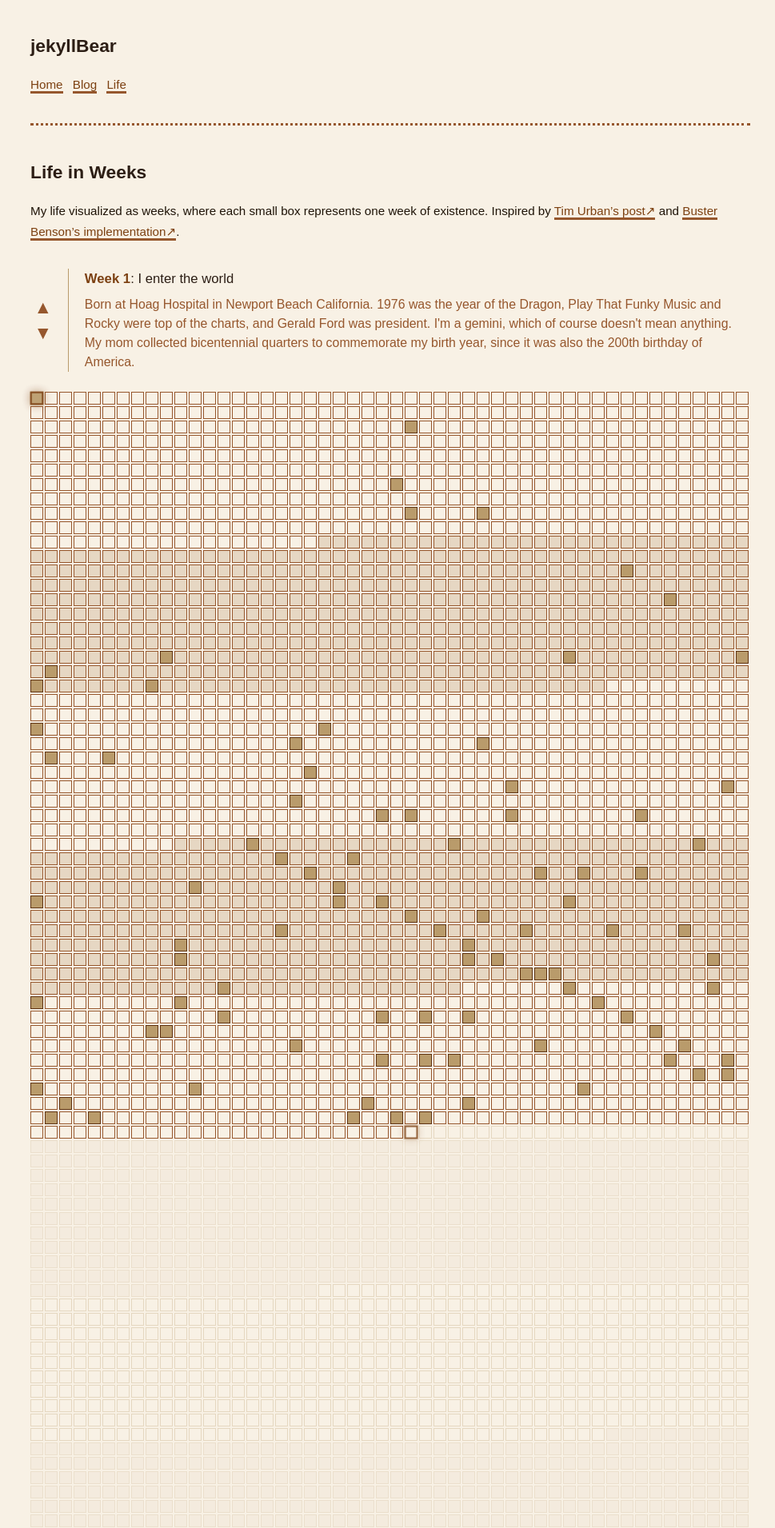
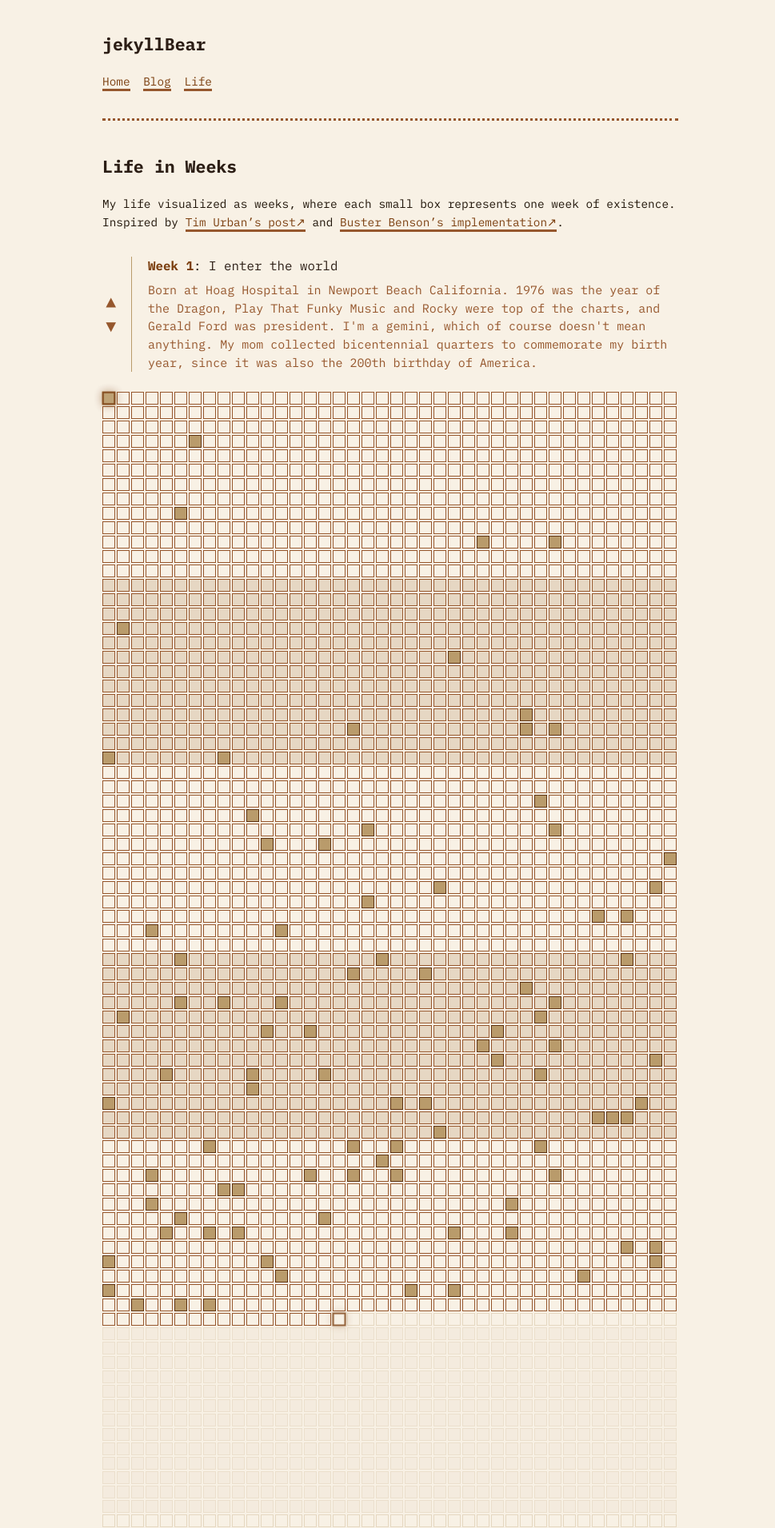
Before and after one commit to knhash/jekyllBear, a Jekyll site: the page built from life.md, in a window 1280 px wide. Shown: the top 1911 px of the page at 80% size, without its empty margins (152-1121 px from the left). Built offline with Jekyll 4.4.1, drawn with Linux system fonts in a browser that asks for light colours.

Commit message:
feat: update typography to IBM Plex Mono and refactor CSS architecture
- Switch from IBM Plex Sans to IBM Plex Mono for consistent monospace design
- Refactor CSS with improved organization and maintainability
- Add comprehensive CSS custom properties system
- Introduce standardized spacing scale and design tokens
- Remove tooltip functionality for cleaner UX
- Update README with design philosophy and customization guide
- Bump version to 0.2.4

```diff
--- a/assets/style.css
+++ b/assets/style.css
@@ -1,145 +1,46 @@
-/* Highlighted week number in carousel quote */
-.carousel-weeknum {
-  color: var(--link-color);
-  font-weight: bold;
-  font-style: normal;
-}
-/* Pulse effect for carousel-selected week */
-.carousel-pulse {
-  animation: carousel-pulse 1.2s cubic-bezier(0.4,0,0.6,1) infinite;
-  border-width: 2px !important;
-  border-color: var(--link-color) !important;
-  box-shadow: 0 0 10px rgba(124, 64, 17, 0.5);
-  z-index: 2;
-}
+/* =============================================================================
+   JEKYLL BEAR THEME - COFFEE AESTHETIC
+   ============================================================================= */
+/* =============================================================================
+   FONTS & IMPORTS
+   ============================================================================= */
 
-@keyframes carousel-pulse {
-  0% {
-    transform: scale(1);
-    opacity: 1;
-  }
-  50% {
-    transform: scale(1.18);
-    opacity: 0.7;
-  }
-  100% {
-    transform: scale(1);
-    opacity: 1;
-  }
-}
-/* Carousel arrow button styles */
-#life-carousel-up, #life-carousel-down {
-  background: none;
-  border: none;
-  cursor: pointer;
-  font-size: 1.5em;
-  line-height: 1;
-  padding: 0.2em;
-  color: var(--main-color);
-  outline: none;
-  user-select: none;
-  -webkit-tap-highlight-color: transparent;
-  transition: color 0.2s;
-}
-#life-carousel-up:focus, #life-carousel-down:focus, #life-carousel-up:active, #life-carousel-down:active {
-  outline: none;
-  box-shadow: none;
-  background: none;
-  color: var(--main-color);
-}
-#life-carousel-up span, #life-carousel-down span {
-  color: inherit;
-}
-/* Tooltip for event squares */
+@import url('https://fonts.googleapis.com/css2?family=IBM+Plex+Mono:ital,wght@0,100;0,200;0,300;0,400;0,500;0,600;0,700;1,100;1,200;1,300;1,400;1,500;1,600;1,700&display=swap');
 
-.week[data-event] {
-  position: relative;
-  cursor: default !important;
-}
-
-.week {
-  cursor: default !important;
-}
-
-/* Desktop: show tooltip on hover */
-@media (hover: hover) {
-  .week[data-event]:hover::after {
-    content: attr(data-event);
-    position: absolute;
-    background: var(--background-color);
-    color: var(--text-color);
-    padding: 0.6rem;
-    border-radius: 0.2rem;
-    border: 1px solid var(--blockquote-color);
-    font-size: 1rem;
-    font-family: var(--font-thin);
-    font-weight: normal;
-    line-height: 1.2;
-    white-space: pre-line;
-    z-index: 100;
-    box-shadow: 0 4px 16px rgba(0,0,0,0.18);
-    top: 130%;
-    left: 50%;
-    transform: translateX(-50%);
-    pointer-events: none;
-    max-width: 30vw;
-    min-width: max-content;
-    width: max-content;
-    text-align: left;
-    display: flex;
-    align-items: center;
-    vertical-align: baseline;
-  }
-}
-
-/* Mobile: show tooltip on active/focus */
-@media (hover: none) {
-  .week[data-event]:active::after,
-  .week[data-event]:focus::after {
-    content: attr(data-event);
-    position: absolute;
-    background: var(--background-color);
-    color: var(--text-color);
-    padding: 0.6rem;
-    border-radius: 0.2rem;
-    border: 1px solid var(--blockquote-color);
-    font-size: 1rem;
-    font-family: var(--font-thin);
-    font-weight: normal;
-    line-height: 1.2;
-    white-space: pre-line;
-    z-index: 100;
-    box-shadow: 0 4px 16px rgba(0,0,0,0.18);
-    top: 130%;
-    left: 50%;
-    transform: translateX(-50%);
-    pointer-events: none;
-    max-width: 50vw;
-    min-width: max-content;
-    width: max-content;
-    text-align: left;
-    display: flex;
-    align-items: center;
-    vertical-align: baseline;
-  }
-
-  .week[data-event] {
-    -webkit-tap-highlight-color: transparent;
-    outline: none;
-  }
-}
-
-
-
-@import url('https://fonts.googleapis.com/css2?family=IBM+Plex+Sans:ital,wght@0,100;0,200;0,300;0,400;0,500;0,600;0,700;1,100;1,200;1,300;1,400;1,500;1,600;1,700&family=IBM+Plex+Mono:ital,wght@0,100;0,200;0,300;0,400;0,500;0,600;0,700;1,100;1,200;1,300;1,400;1,500;1,600;1,700&display=swap');
+/* =============================================================================
+   CSS CUSTOM PROPERTIES (VARIABLES)
+   ============================================================================= */
 
 :root {
-    --width: 900px;
-    --font-main: 'IBM Plex Sans', sans-serif;
-    --font-thin: 'IBM Plex Sans Thin', sans-serif;
-    --font-secondary: 'IBM Plex Sans', sans-serif;
+    /* Layout */
+    --width: 720px;
+
+    /* Typography */
+    --font-main: 'IBM Plex Mono', monospace;
+    --font-secondary: 'IBM Plex Mono', monospace;
     --font-monospace: 'IBM Plex Mono', monospace;
-    --font-scale: .95em;
+    --font-scale: 0.9em;
+
+    /* Spacing */
+    --spacing-xs: 5px;
+    --spacing-sm: 10px;
+    --spacing-md: 20px;
+    --spacing-lg: 40px;
+    --spacing-xl: 60px;
+
+    /* Border radius */
+    --radius-sm: 3px;
+    --radius-md: 5px;
+
+    /* Transitions */
+    --transition-fast: 0.2s;
+    --transition-normal: 0.3s;
+
+    /* Z-index scale */
+    --z-dropdown: 200;
+    --z-modal: 1000;
+
+    /* Coffee Theme Colors - Light Mode */
     --background-color: #F8F1E5; /* Lighter cream */
     --heading-color: #2C1E15; /* Darker roast coffee */
     --text-color: #1F1408; /* Darker espresso */
@@ -149,8 +50,14 @@
     --code-background-color: #E6D7C3; /* Coffee stained paper */
     --code-color: #2C1E15; /* Darker roast coffee */
     --blockquote-color: #B99B6B; /* Darker café latte foam */
+
+    /* Interactive colors derived from theme */
+    --hover-color: white;
+    --border-color: var(--blockquote-color);
+    --shadow-color: rgba(0, 0, 0, 0.18);
 }
 
+/* Dark Mode Color Overrides */
 @media (prefers-color-scheme: dark) {
     :root {
         --background-color: #1A1310; /* Darker espresso */
@@ -165,11 +72,15 @@
     }
 }
 
+/* =============================================================================
+   BASE STYLES
+   ============================================================================= */
+
 body {
     font-family: var(--font-secondary);
     font-size: var(--font-scale);
     margin: auto;
-    padding: 20px;
+    padding: var(--spacing-md);
     max-width: var(--width);
     text-align: left;
     background-color: var(--background-color);
@@ -179,15 +90,22 @@ body {
     color: var(--text-color);
 }
 
-h1,
-h2,
-h3,
-h4,
-h5,
-h6 {
+/* =============================================================================
+   TYPOGRAPHY
+   ============================================================================= */
+
+h1, h2, h3, h4, h5, h6 {
     font-family: var(--font-main);
     color: var(--heading-color);
 }
+
+strong, b {
+    color: var(--heading-color);
+}
+
+/* =============================================================================
+   LINKS
+   ============================================================================= */
 
 a {
     color: var(--link-color);
@@ -195,75 +113,23 @@ a {
     cursor: pointer;
     text-decoration: none;
     border-bottom: 3px solid var(--main-color);
+    transition: all var(--transition-fast) ease;
 }
 
 a:hover {
     background-color: var(--main-color);
-    color: white;
+    color: var(--hover-color);
     text-decoration: none;
 }
 
-header {
-    margin-bottom: 40px;
-    padding-bottom: 20px;
-    border-bottom: 3px dotted var(--main-color);
+a:visited {
+    color: var(--visited-color);
 }
 
-nav a {
-    margin-right: 8px;
-}
-
-strong,
-b {
-    color: var(--heading-color);
-}
-
-button {
-    margin: 0;
-    cursor: pointer;
-}
-
-main {
-    line-height: 1.6;
-}
-
-table {
-    width: 100%;
-}
-
-hr {
-    border: 0;
-    border-top: 1px dashed;
-}
-
-img {
-    max-width: 100%;
-}
-
-code {
+/* External link marker */
+a[href^="http"]:where(:not([href*="knhash.in/"])):not(:has(img))::after {
+    content: "↗";
     font-family: var(--font-monospace);
-    padding: 2px;
-    background-color: var(--code-background-color);
-    color: var(--code-color);
-    border-radius: 3px;
-}
-
-blockquote {
-    border-left: 1px solid var(--blockquote-color);
-    color: var(--code-color);
-    padding-left: 20px;
-    font-style: italic;
-}
-
-footer {
-    margin-top: 40px;
-    border-top: 3px dotted var(--main-color);
-    padding: 25px 0;
-    text-align: center;
-}
-
-footer > span:has(a[href="https://bearblog.dev"]) {
-    display: none;
 }
 
 .title:hover {
@@ -274,8 +140,65 @@ footer > span:has(a[href="https://bearblog.dev"]) {
     font-size: 1.5em;
 }
 
-.inline {
-    width: auto !important;
+/* =============================================================================
+   LAYOUT COMPONENTS
+   ============================================================================= */
+
+header {
+    margin-bottom: var(--spacing-lg);
+    padding-bottom: var(--spacing-md);
+    border-bottom: 3px dotted var(--main-color);
+}
+
+nav a {
+    margin-right: 8px;
+}
+
+main {
+    line-height: 1.6;
+}
+
+footer {
+    margin-top: var(--spacing-lg);
+    border-top: 3px dotted var(--main-color);
+    padding: 25px 0;
+    text-align: center;
+}
+
+footer > span:has(a[href="https://bearblog.dev"]) {
+    display: none;
+}
+
+/* =============================================================================
+   CONTENT ELEMENTS
+   ============================================================================= */
+
+hr {
+    border: 0;
+    border-top: 1px dashed var(--border-color);
+}
+
+img {
+    max-width: 100%;
+}
+
+blockquote {
+    border-left: 1px solid var(--blockquote-color);
+    color: var(--code-color);
+    padding-left: var(--spacing-md);
+    font-style: italic;
+}
+
+/* =============================================================================
+   CODE & SYNTAX HIGHLIGHTING
+   ============================================================================= */
+
+code {
+    font-family: var(--font-monospace);
+    padding: 2px;
+    background-color: var(--code-background-color);
+    color: var(--code-color);
+    border-radius: var(--radius-sm);
 }
 
 .highlight,
@@ -283,13 +206,31 @@ footer > span:has(a[href="https://bearblog.dev"]) {
     padding: 1px 15px;
     background-color: var(--code-background-color);
     color: var(--code-color);
-    border-radius: 3px;
+    border-radius: var(--radius-sm);
     margin-block-start: 1em;
     margin-block-end: 1em;
     overflow-x: auto;
 }
 
-/* blog post list */
+/* =============================================================================
+   TABLES
+   ============================================================================= */
+
+table {
+    width: 100%;
+    border-spacing: 0;
+}
+
+th, td {
+    padding: 6px 13px;
+    border: 1px solid var(--border-color);
+    font-size: 1em;
+}
+
+/* =============================================================================
+   BLOG POST LISTINGS
+   ============================================================================= */
+
 ul.blog-posts {
     list-style-type: none;
     padding: unset;
@@ -297,7 +238,15 @@ ul.blog-posts {
 
 ul.blog-posts li {
     display: flex;
-    margin-bottom: 10px;
+    margin-bottom: var(--spacing-sm);
+}
+
+ul.blog-posts li span {
+    flex: 0 0 130px;
+}
+
+ul.blog-posts li a:visited {
+    color: var(--visited-color);
 }
 
 i time {
@@ -305,83 +254,85 @@ i time {
     opacity: 0.7;
 }
 
-ul.blog-posts li span {
-    flex: 0 0 130px;
+/* =============================================================================
+   UTILITY CLASSES
+   ============================================================================= */
+
+.inline {
+    width: auto !important;
 }
 
-
-ul.blog-posts li a:visited {
-    color: var(--visited-color);
+button {
+    margin: 0;
+    cursor: pointer;
 }
 
-table {
-    border-spacing: 0;
-}
+/* =============================================================================
+   FORM ELEMENTS
+   ============================================================================= */
 
-th,
-td {
-    padding: 6px 13px;
-    font-size: 1em;
-}
-
-/* external link marker */
-a[href^="http"]:where(:not([href*="knhash.in/"])):not(:has(img))::after {
-    content: "↗";
-    font-family: var(--font-monospace);
-}
-
-/* Form elements */
 input, button, textarea, select {
     margin: 0;
     padding: 0;
     box-sizing: border-box;
     font: inherit;
 }
+
 legend {
-  margin: 20px 0;
+    margin: var(--spacing-md) 0;
     font-weight: bold;
 }
+
 label {
     display: block;
     font-weight: bold;
 }
-input,
-textarea {
-  margin: 0 0 10px;
-  padding: 5px 10px;
+
+input, textarea {
+    margin: 0 0 var(--spacing-sm);
+    padding: var(--spacing-xs) var(--spacing-sm);
     color: var(--text-color);
-  background: var(--accent-color);
+    background: var(--code-background-color);
     border: 2px solid var(--link-color);
-  border-radius: 5px;
+    border-radius: var(--radius-md);
 }
+
 input {
     width: 55%;
 }
+
 textarea {
     width: 95%;
 }
-input[type=button], input[type=submit], input[type=reset] {
-  margin: 0 0 20px;
+
+input[type=button],
+input[type=submit],
+input[type=reset] {
+    margin: 0 0 var(--spacing-md);
     padding: 7px;
     font-family: var(--font-secondary);
     font-weight: bold;
     color: var(--background-color);
     background: var(--link-color);
-  border-radius: 5px;
+    border-radius: var(--radius-md);
     cursor: pointer;
 }
+
 ::placeholder {
     color: var(--text-color);
     opacity: 0.7;
 }
 
-/* Life in Weeks Styles */
+/* =============================================================================
+   LIFE IN WEEKS - MAIN COMPONENT
+   ============================================================================= */
+
 .life-in-weeks {
-  margin: 20px 0;
+    margin: var(--spacing-md) 0;
 }
 
 .weeks-grid {
-  margin: 60px 0;
+    margin: var(--spacing-xl) 0;
     display: flex;
     flex-wrap: wrap;
     gap: 2px;
@@ -389,8 +340,7 @@ input[type=button], input[type=submit], input[type=reset] {
     align-items: flex-start;
 }
 
-/* Removed wide-screen overrides for .weeks-grid to always fit its container */
-
+/* Week Square Base Styles */
 .week {
     width: 16px;
     height: 16px;
@@ -400,16 +350,17 @@ input[type=button], input[type=submit], input[type=reset] {
     align-items: center;
     justify-content: center;
     position: relative;
-  cursor: help;
-  font-family: var(--font-thin);
+    cursor: default;
+    font-family: var(--font-secondary);
     font-size: var(--font-scale);
     line-height: 1.5;
-  padding: 2px 2px;
+    padding: 2px;
     white-space: nowrap;
     box-sizing: border-box;
+    transition: all var(--transition-fast) ease;
 }
 
-/* Alternating decade bands */
+/* Week Square State Variations */
 .week.decade-0 {
     background-color: var(--background-color);
 }
@@ -443,6 +394,7 @@ input[type=button], input[type=submit], input[type=reset] {
     color: var(--blockquote-color);
 }
 
+/* Current Week Animation */
 .week.current {
     animation: pulse 2s ease-in-out infinite;
     border-width: 2px;
@@ -469,6 +421,7 @@ input[type=button], input[type=submit], input[type=reset] {
     }
 }
 
+/* Dark Mode Week Adjustments */
 @media (prefers-color-scheme: dark) {
     .week.current {
         box-shadow: 0 0 10px rgba(229, 162, 84, 0.3);
@@ -479,6 +432,11 @@ input[type=button], input[type=submit], input[type=reset] {
     }
 }
 
+/* =============================================================================
+   LIFE IN WEEKS - INTERACTIVE COMPONENTS
+   ============================================================================= */
+
+/* Event Indicator */
 .event-indicator {
     position: absolute;
     top: 50%;
@@ -489,22 +447,23 @@ input[type=button], input[type=submit], input[type=reset] {
     line-height: 1;
 }
 
+/* Events List */
 .events-list {
-  margin: 40px 0;
-  padding: 20px;
+    margin: var(--spacing-lg) 0;
+    padding: var(--spacing-md);
     background-color: var(--code-background-color);
-  border-radius: 5px;
+    border-radius: var(--radius-md);
 }
 
 .events-list h3 {
     margin-top: 0;
     color: var(--heading-color);
     border-bottom: 1px solid var(--main-color);
-  padding-bottom: 10px;
+    padding-bottom: var(--spacing-sm);
 }
 
 .event-item {
-  margin: 10px 0;
+    margin: var(--spacing-sm) 0;
     padding: 8px 0;
     border-bottom: 1px dotted var(--blockquote-color);
     font-size: 0.9em;
@@ -524,19 +483,88 @@ input[type=button], input[type=submit], input[type=reset] {
 
 .event-name {
     color: var(--heading-color);
-  margin-right: 10px;
+    margin-right: var(--spacing-sm);
 }
 
 .event-desc {
     color: var(--text-color);
     font-style: italic;
     display: block;
-  margin-top: 5px;
+    margin-top: var(--spacing-xs);
     margin-left: 65px;
 }
 
-/* Responsive adjustments */
-/* Responsive sizing to fit ~52 squares across screen width */
+/* =============================================================================
+   LIFE IN WEEKS - CAROUSEL COMPONENTS
+   ============================================================================= */
+
+/* Highlighted week number in carousel quote */
+.carousel-weeknum {
+    color: var(--link-color);
+    font-weight: bold;
+    font-style: normal;
+}
+
+/* Pulse effect for carousel-selected week */
+.carousel-pulse {
+    animation: carousel-pulse 1.2s cubic-bezier(0.4,0,0.6,1) infinite;
+    border-width: 2px !important;
+    border-color: var(--link-color) !important;
+    box-shadow: 0 0 10px rgba(124, 64, 17, 0.5);
+    z-index: 2;
+}
+
+@keyframes carousel-pulse {
+    0% {
+        transform: scale(1);
+        opacity: 1;
+    }
+    50% {
+        transform: scale(1.18);
+        opacity: 0.7;
+    }
+    100% {
+        transform: scale(1);
+        opacity: 1;
+    }
+}
+
+/* Carousel arrow button styles */
+#life-carousel-up,
+#life-carousel-down {
+    background: none;
+    border: none;
+    cursor: pointer;
+    font-size: 1.5em;
+    line-height: 1;
+    padding: 0.2em;
+    color: var(--main-color);
+    outline: none;
+    user-select: none;
+    -webkit-tap-highlight-color: transparent;
+    transition: color var(--transition-fast);
+}
+
+#life-carousel-up:focus,
+#life-carousel-down:focus,
+#life-carousel-up:active,
+#life-carousel-down:active {
+    outline: none;
+    box-shadow: none;
+    background: none;
+    color: var(--main-color);
+}
+
+#life-carousel-up span,
+#life-carousel-down span {
+    color: inherit;
+}
+
+/* =============================================================================
+   RESPONSIVE DESIGN
+   ============================================================================= */
+
+/* Large screens - optimize week grid sizing */
 @media (max-width: 1200px) {
     .week {
         width: calc((100vw - 40px - (51 * 2px)) / 52);
@@ -553,6 +581,7 @@ input[type=button], input[type=submit], input[type=reset] {
     }
 }
 
+/* Tablet screens */
 @media (max-width: 768px) {
     .week {
         width: calc((100vw - 40px - (51 * 1px)) / 52);
@@ -577,6 +606,7 @@ input[type=button], input[type=submit], input[type=reset] {
     }
 }
 
+/* Mobile screens */
 @media (max-width: 480px) {
     .week {
         width: calc((100vw - 40px - (51 * 1px)) / 52);
```
Also changed, not shown: README.md, jekyllBear.gemspec, 1 other file. Lines whose indentation alone changed are shown as unchanged.
